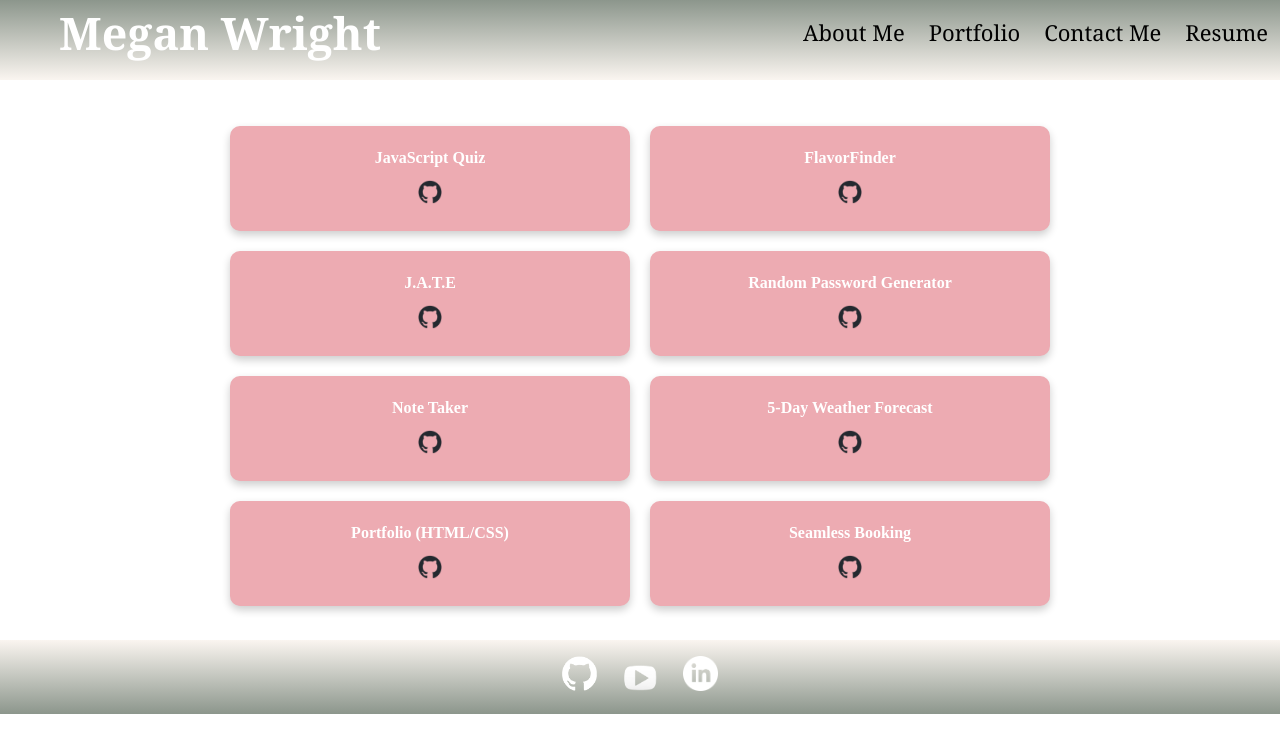
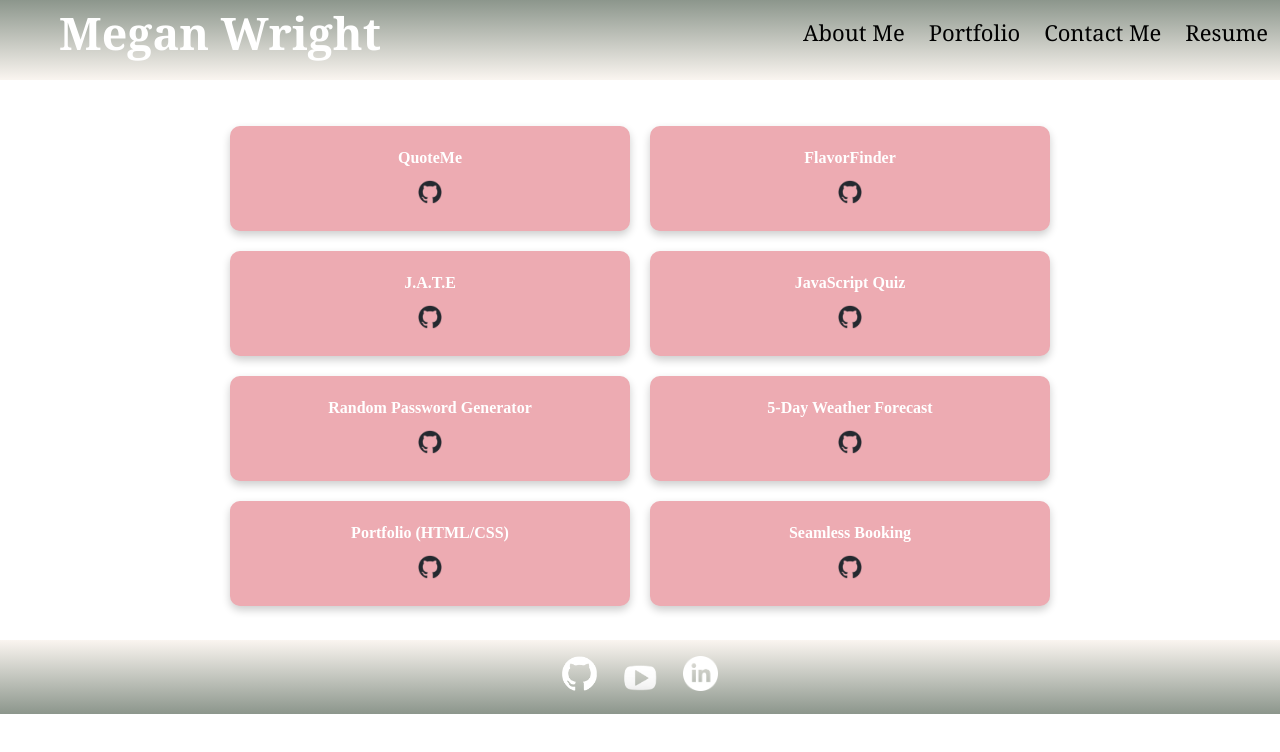
Before and after one commit to mmw18/reactPortfolio, a React (Vite) app: page /projects in a window 1280 px wide. Shown: the top 752 px of the page. Built offline with nearby package versions, Linux system fonts and the light colour scheme.

Commit message:
Adding newest project to portfolio section

```diff
--- a/src/components/projects/projects.jsx
+++ b/src/components/projects/projects.jsx
@@ -3,11 +3,11 @@ import './projects.css';
 import githubIcon from '../../assets/github-mark.png';
 
 const projects = [
-  { name: 'JavaScript Quiz', url: 'https://mmw18.github.io/JavaScript-Quiz/', repo: 'https://github.com/mmw18/JavaScript-Quiz' },
+  { name: 'QuoteMe', url: 'https://quoteme-1b7p.onrender.com/', repo: 'https://github.com/charleshuurman/QuoteMe' },
   { name: 'FlavorFinder', url: 'https://dry-waters-69396-c33e43ba5835.herokuapp.com/', repo: 'https://github.com/mmw18/FlavorFinder' },
   { name: 'J.A.T.E', url: 'https://text-editor-mmw18-1a3f7b5bdedd.herokuapp.com/', repo: 'https://github.com/mmw18/TextEditor' },
+  { name: 'JavaScript Quiz', url: 'https://mmw18.github.io/JavaScript-Quiz/', repo: 'https://github.com/mmw18/JavaScript-Quiz' },
   { name: 'Random Password Generator', url: 'https://mmw18.github.io/Random-Password-Generator/', repo: 'https://github.com/mmw18/Random-Password-Generator' },
-  { name: 'Note Taker', url: 'https://notetaker-mmw18-90c45d738b00.herokuapp.com/', repo: 'https://github.com/mmw18/Note-Taker' },
   { name: '5-Day Weather Forecast', url: 'https://mmw18.github.io/5day-weather-forecast/', repo: 'https://github.com/mmw18/5day-weather-forecast' },
   { name: 'Portfolio (HTML/CSS)', url: 'https://mmw18.github.io/Portfolio-Project/', repo: 'https://github.com/mmw18/Portfolio-Project' },
   { name: 'Seamless Booking', url: 'https://deazymat.github.io/travel-project/', repo: 'https://github.com/Deazymat/travel-project' },
```
